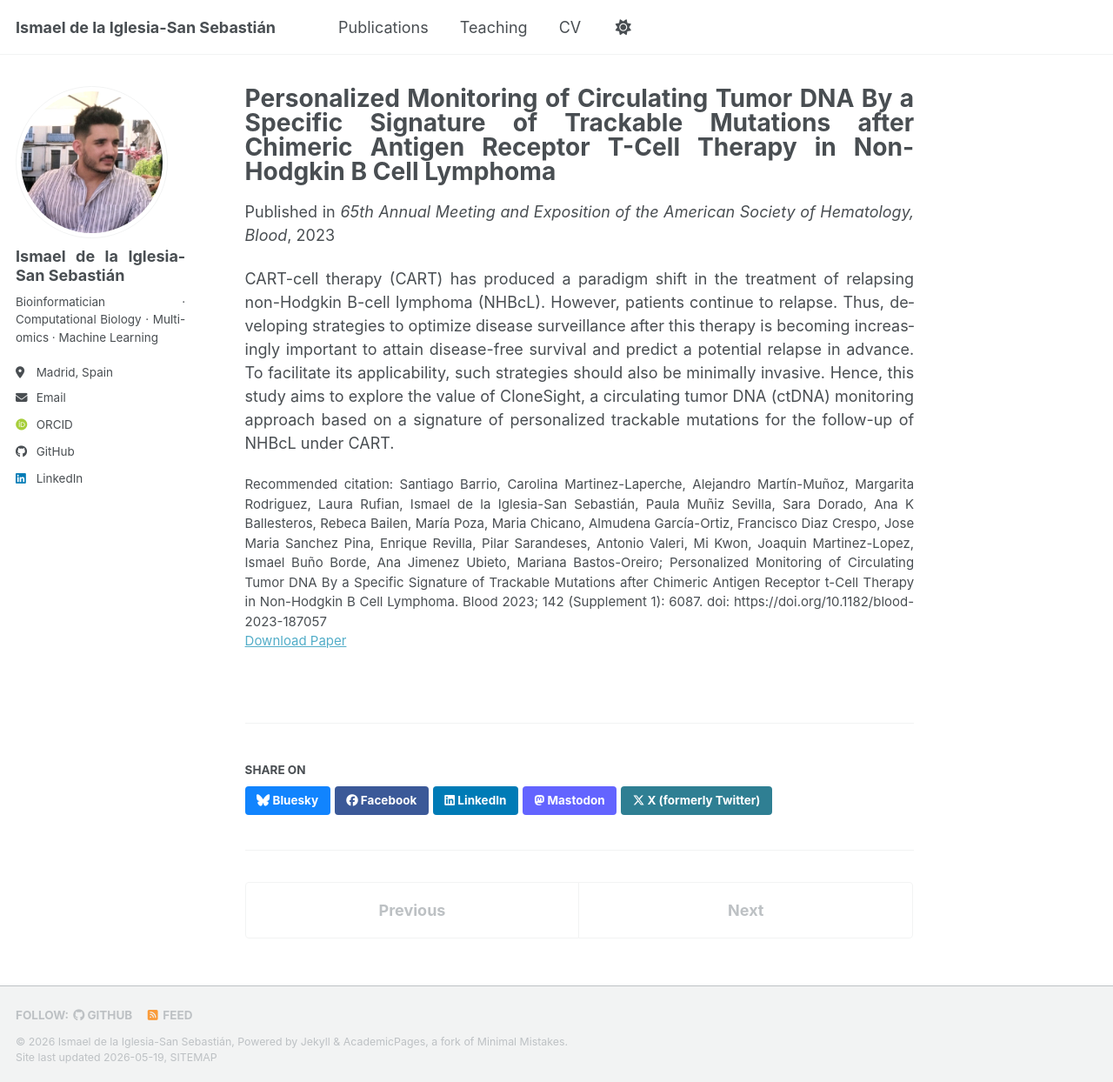
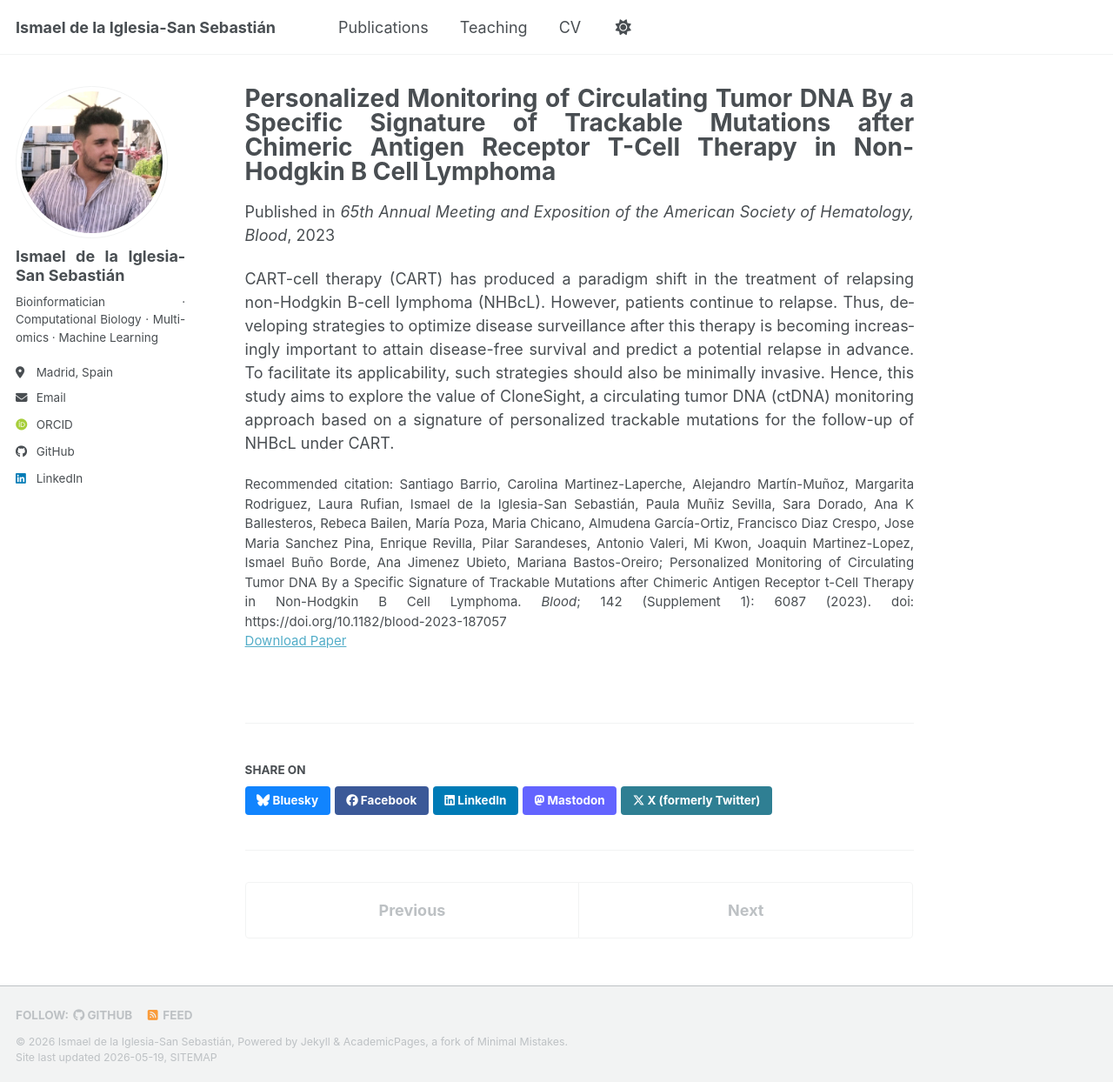
Before and after one commit to ismaeliglesia/ismaeliglesia.github.io, a Jekyll site: the page built from _publications/ASH_2023.md, in a window 1280 px wide and 1244 px high. Shown: the whole window at 87% size. Built offline with Jekyll 4.4.1, drawn with Linux system fonts in a browser that asks for light colours; some web fonts are replaced; a script bundle is joined from its source files by our own code; library files that are not in the unit come from our copies.

Commit message:
Update ASH_2023.md

```diff
--- a/_publications/ASH_2023.md
+++ b/_publications/ASH_2023.md
@@ -6,6 +6,6 @@ permalink: /publication/ASH_2023
 date: 2023-11-28
 venue: '65th Annual Meeting and Exposition of the American Society of Hematology, Blood'
 paperurl: 'https://ashpublications.org/blood/article/142/Supplement%201/6087/500726/Personalized-Monitoring-of-Circulating-Tumor-DNA'
-citation: 'Santiago Barrio, Carolina Martinez-Laperche, Alejandro Martín-Muñoz, Margarita Rodriguez, Laura Rufian, Ismael de la Iglesia-San Sebastián, Paula Muñiz Sevilla, Sara Dorado, Ana K Ballesteros, Rebeca Bailen, María Poza, Maria Chicano, Almudena García-Ortiz, Francisco Diaz Crespo, Jose Maria Sanchez Pina, Enrique Revilla, Pilar Sarandeses, Antonio Valeri, Mi Kwon, Joaquin Martinez-Lopez, Ismael Buño Borde, Ana Jimenez Ubieto, Mariana Bastos-Oreiro; Personalized Monitoring of Circulating Tumor DNA By a Specific Signature of Trackable Mutations after Chimeric Antigen Receptor t-Cell Therapy in Non-Hodgkin B Cell Lymphoma. Blood 2023; 142 (Supplement 1): 6087. doi: https://doi.org/10.1182/blood-2023-187057'
+citation: 'Santiago Barrio, Carolina Martinez-Laperche, Alejandro Martín-Muñoz, Margarita Rodriguez, Laura Rufian, Ismael de la Iglesia-San Sebastián, Paula Muñiz Sevilla, Sara Dorado, Ana K Ballesteros, Rebeca Bailen, María Poza, Maria Chicano, Almudena García-Ortiz, Francisco Diaz Crespo, Jose Maria Sanchez Pina, Enrique Revilla, Pilar Sarandeses, Antonio Valeri, Mi Kwon, Joaquin Martinez-Lopez, Ismael Buño Borde, Ana Jimenez Ubieto, Mariana Bastos-Oreiro; Personalized Monitoring of Circulating Tumor DNA By a Specific Signature of Trackable Mutations after Chimeric Antigen Receptor t-Cell Therapy in Non-Hodgkin B Cell Lymphoma. <i>Blood</i>; 142 (Supplement 1): 6087 (2023). doi: https://doi.org/10.1182/blood-2023-187057'
 ---
 CART-cell therapy (CART) has produced a paradigm shift in the treatment of relapsing non-Hodgkin B-cell lymphoma (NHBcL). However, patients continue to relapse. Thus, developing strategies to optimize disease surveillance after this therapy is becoming increasingly important to attain disease-free survival and predict a potential relapse in advance. To facilitate its applicability, such strategies should also be minimally invasive. Hence, this study aims to explore the value of CloneSight, a circulating tumor DNA (ctDNA) monitoring approach based on a signature of personalized trackable mutations for the follow-up of NHBcL under CART.
```
